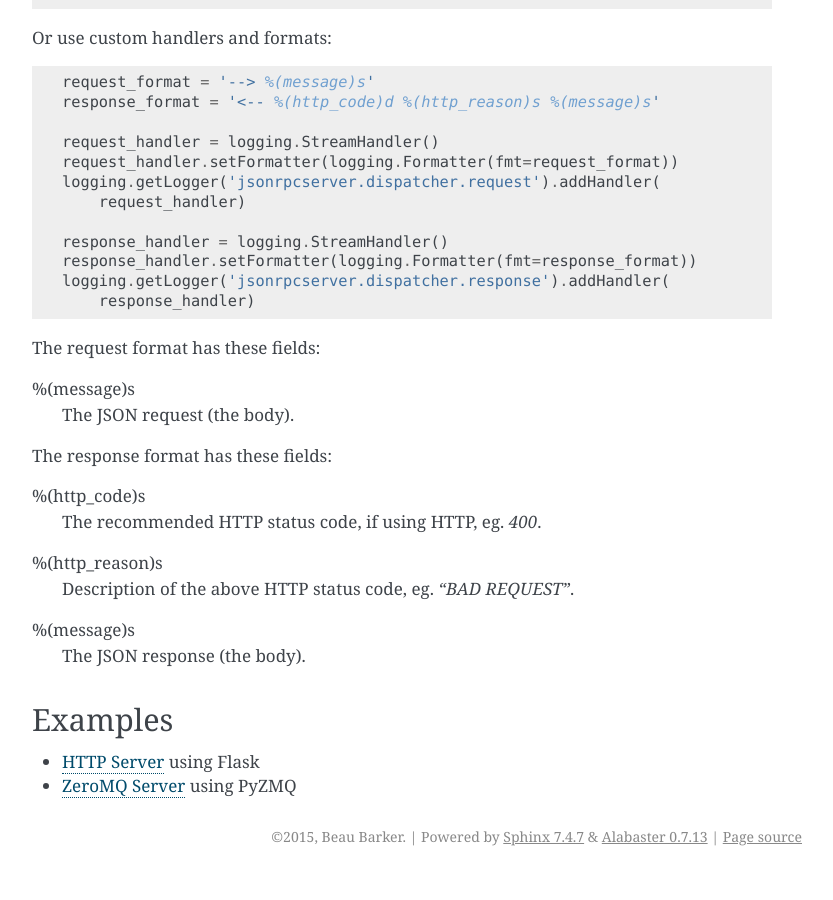
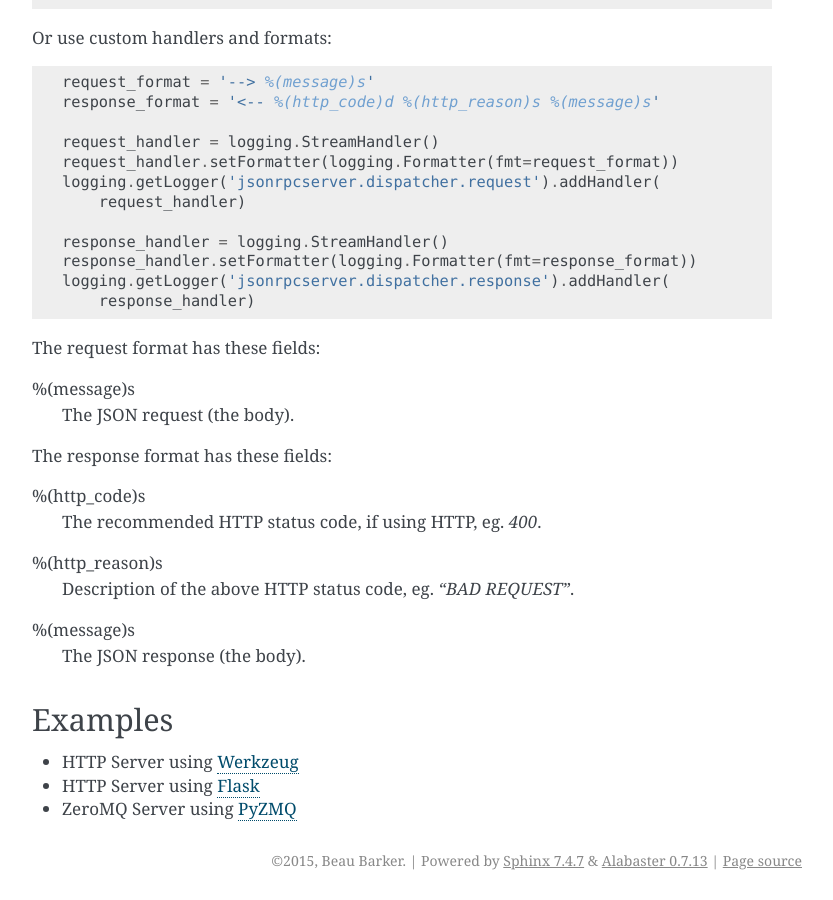
Before and after one commit to explodinglabs/jsonrpcserver, a Sphinx documentation site: the page built from doc/quickstart.rst, in a window 1280 px wide and 900 px high, scrolled down 2776 px. Shown: the whole window, without its empty margins (238-1071 px from the left). Built offline with Sphinx 7.4.7, drawn with Linux system fonts in a browser that asks for light colours; before the commit the page ends 3652 px from its top, so only the background shows below that.

Commit message:
Add link to werkzeug server example

```diff
--- a/doc/quickstart.rst
+++ b/doc/quickstart.rst
@@ -167,5 +167,6 @@ The response format has these fields:
 Examples
 ========
 
-- `HTTP Server <https://bitbucket.org/snippets/beau-barker/BAXrR/json-rpc-over-http-server-in-python>`_  using Flask
-- `ZeroMQ Server <https://bitbucket.org/snippets/beau-barker/BAMno/json-rpc-over-zeromq-request-reply-server>`_ using PyZMQ
+- HTTP Server using `Werkzeug <https://bitbucket.org/snippets/beau-barker/7Ejaa>`_
+- HTTP Server using `Flask <https://bitbucket.org/snippets/beau-barker/BAXrR>`_
+- ZeroMQ Server using `PyZMQ <https://bitbucket.org/snippets/beau-barker/BAMno>`_
```
